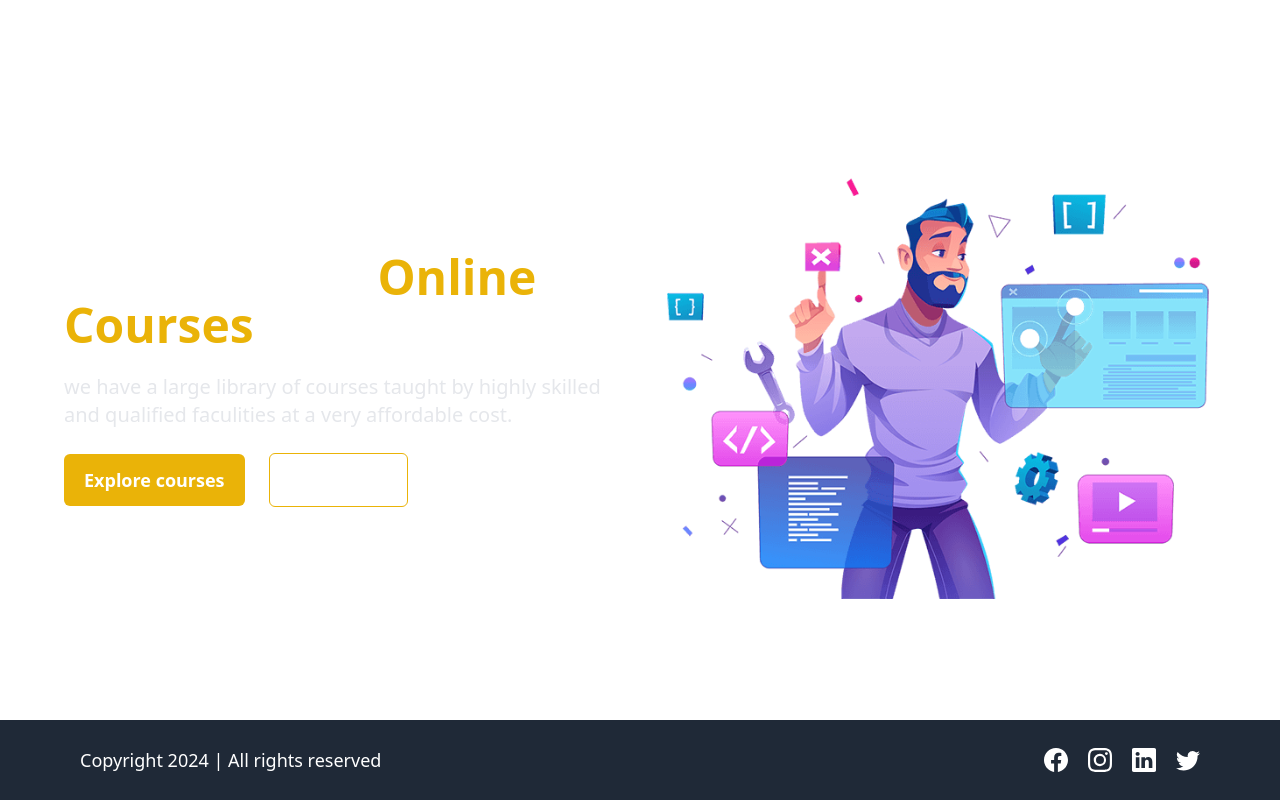
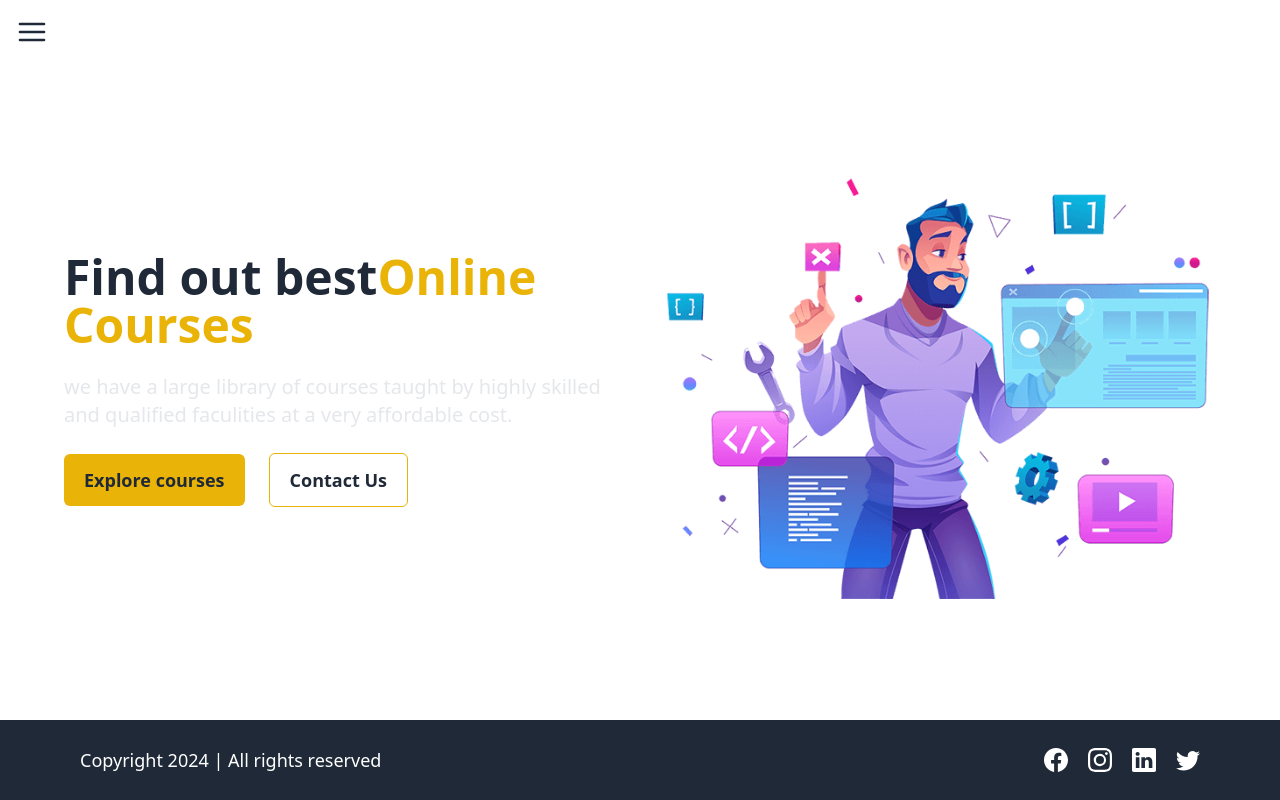
Before and after one commit to Rahasmi/lms-frontend, a React (Vite) app: page / in a window 1280 px wide. Built offline with nearby package versions, Linux system fonts and the light colour scheme.

Commit message:
Added login signup buttons to sidebar

```diff
--- a/src/Layouts/HomeLayout.jsx
+++ b/src/Layouts/HomeLayout.jsx
@@ -1,11 +1,20 @@
 import { AiFillCloseCircle } from "react-icons/ai";
 import { FiMenu } from "react-icons/fi";
-import { Link } from 'react-router-dom';
+import { useDispatch, useSelector } from "react-redux";
+import { Link, useNavigate } from 'react-router-dom';
 
 import Footer from "../Components/Footer";
+import { HiLogout } from "react-icons/hi";
+function HomeLayout({ children }) {
 
+    const dispatch = useDispatch();
+    const navigate = useNavigate();
 
-function HomeLayout({ children }) {
+    // for checking if user is logged in
+    const isLoggedIn = useSelector((state) => state?.auth?.isLoggedIn);
+
+    // for displaying the options according to role
+    const role = useSelector((state) => state?.auth?.role);
 
 
     function changeWidth(){
@@ -21,6 +30,14 @@
         drawerSide[0].style.width = '0';
     }
 
+    function handleLogout(e) {
+        e.preventDefault();
+
+        //const res = await dispatch(logout)
+        //if(res?.payload?.success)
+        navigate("/");
+    }
+
     return (
             <div className="min-h-[90vh]">
                 <div className="drawer absolute left-0 z-50 w-fit">
@@ -30,7 +47,7 @@
                             <FiMenu
                                 onClick={changeWidth}
                                 size={"32px"}
-                                className="font-bold text-white m-4"
+                                className="font-bold text-blue m-4"
                             />
                         </label>
                     </div>
@@ -46,6 +63,12 @@
                                     <Link to="/">Home</Link>
                                 </li>
 
+                                {isLoggedIn && role === 'ADMIN' && (
+                                    <li>
+                                        <Link to="/admin/dashboard">Admin DashBoard</Link>
+                                    </li>
+                                )}
+
                                 <li>
                                     <Link to="/courses">All Courses</Link>
                                 </li>
@@ -55,6 +78,32 @@
                                 <li>
                                     <Link to="/about">About Us</Link>
                                 </li>
+
+                                {!isLoggedIn && (
+                                    <li className="absolute bottom-4 w-[90%">
+                                    <div className="w-full flex items-center justify-center">
+                                        <button className='btn-primary px-4 py-1 font-semibold rounded-md w-full'>
+                                        <Link to="/login">Login</Link>
+                                        </button>
+                                        <button className='btn-secondary px-4 py-1 font-semibold rounded-md w-full'>
+                                        <Link to="/login">Signup</Link>
+                                        </button>
+                                    </div>
+                                    </li>
+                                )}
+
+                                {isLoggedIn && (
+                                    <li className="absolute bottom-4 w-[90%">
+                                    <div className="w-full flex items-center justify-center">
+                                        <button className='btn-primary px-4 py-1 font-semibold rounded-md w-full'>
+                                        <Link to="/user/profile">Profile</Link>
+                                        </button>
+                                        <button className='btn-secondary px-4 py-1 font-semibold rounded-md w-full'>
+                                        <Link onClick={handleLogout}>Logout</Link>
+                                        </button>
+                                    </div>
+                                    </li>
+                                )}
                             </ul>
                         </label>
                     </div>
--- a/src/Pages/HomePage.jsx
+++ b/src/Pages/HomePage.jsx
@@ -5,7 +5,7 @@
 function HomePage() {
     return (
         <HomeLayout>
-            <div className="pt-10 text-white flex items-center justify-center gap-10 mx-16 h-[90vh]">
+            <div className="pt-10 text-Black flex items-center justify-center gap-10 mx-16 h-[90vh]">
                 <div className="w-1/2 space-y-6">
                     <h1 className="text-5xl font-semibold">
                         Find out best
```
